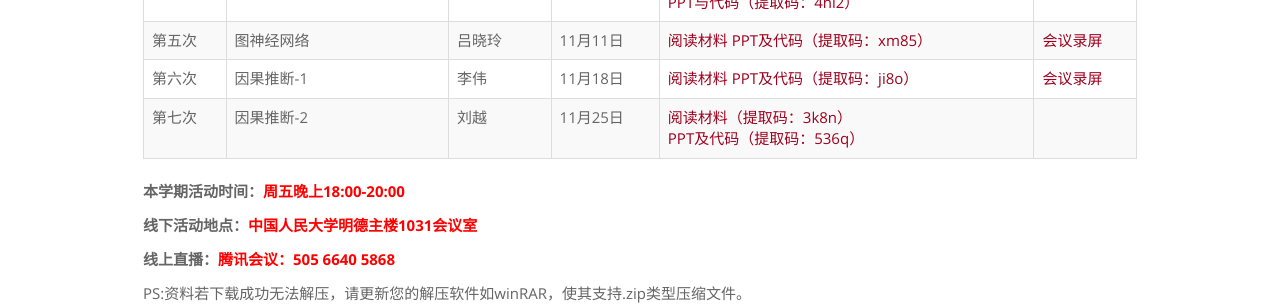
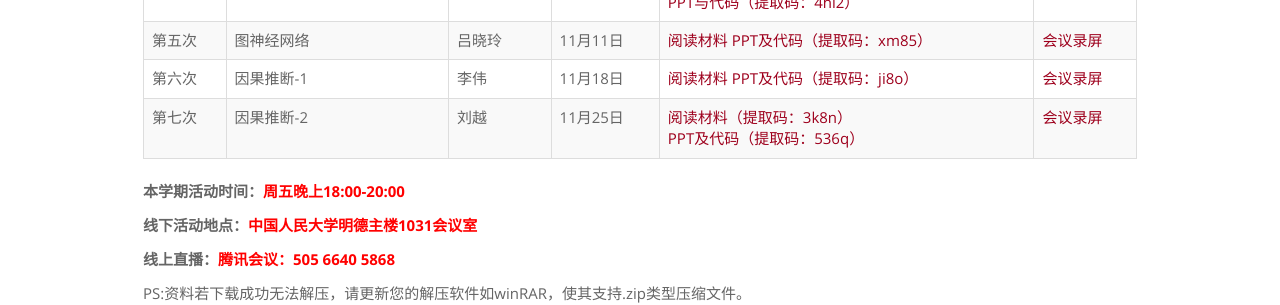
Before and after one commit to rucdmc/rucdmc.github.io, a Jekyll site: the page built from index.html, in a window 1280 px wide. Shown: the part 900-1205 px from the top of the page. Built offline with Jekyll 4.4.1, drawn with Linux system fonts in a browser that asks for light colours.

Commit message:
Update index.html

```diff
--- a/index.html
+++ b/index.html
@@ -150,7 +150,7 @@ layout: default
             <td>刘越</td>
             <td>11月25日</td>
             <td><a href="https://pan.baidu.com/s/1DBMBzSso0NjE7M6raK6eHw">阅读材料（提取码：3k8n）</a><br /><a href="https://pan.baidu.com/s/1sFSvvQzb_M4LBOp7eAitsg">PPT及代码（提取码：536q）</a></td>
-            <td></td>
+            <td><a href="https://meeting.tencent.com/v2/cloud-record/share?id=dc5b12eb-4006-492a-87be-306baa6e7dfa&from=3">会议录屏</a></td>
 	</tr>
     </tbody>
 </table>
```
